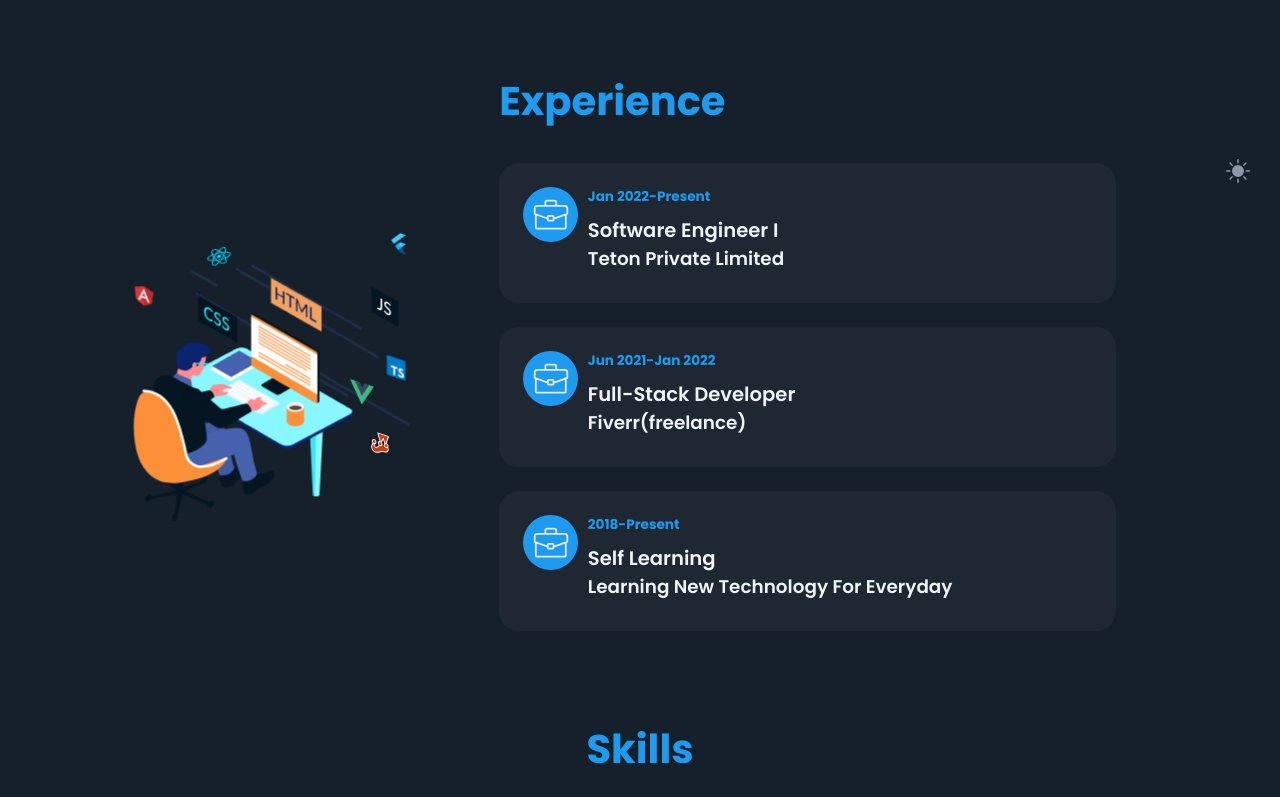
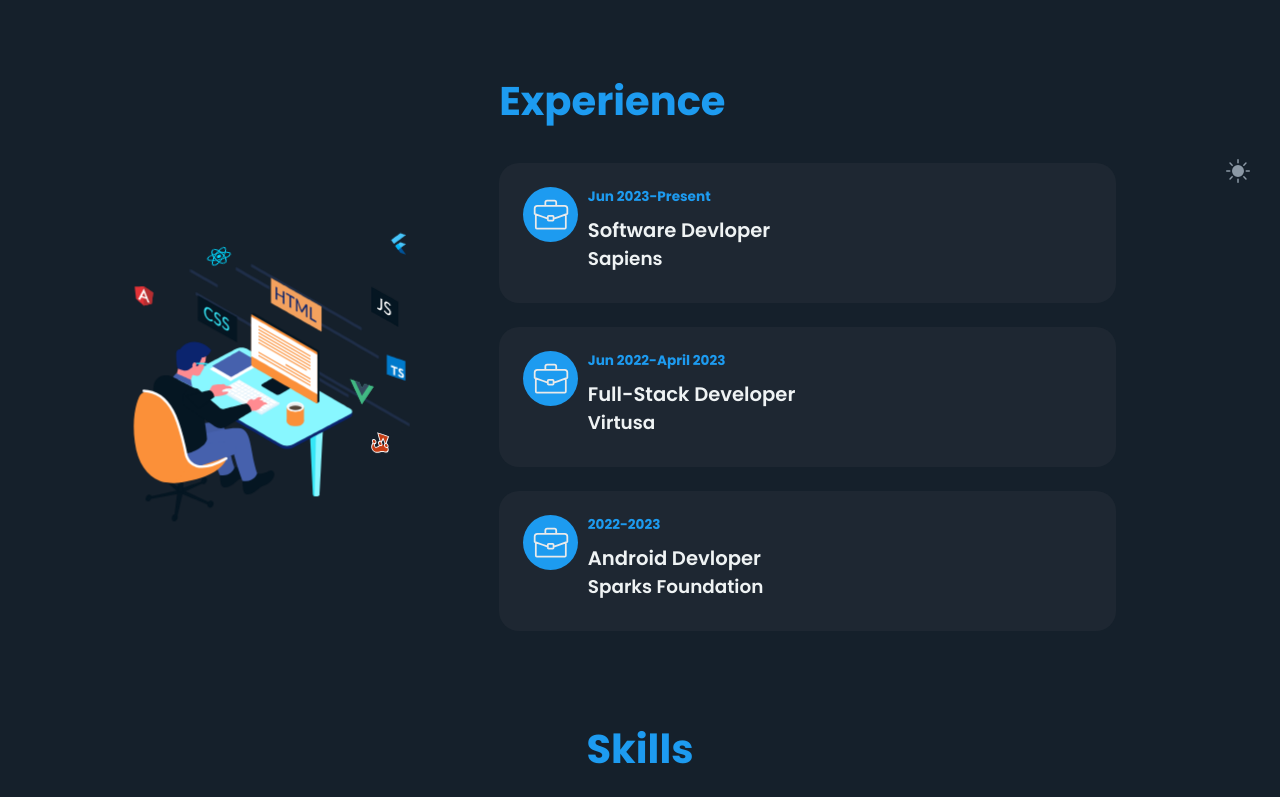
Before and after one commit to harsh3125/port1, a React (Create React App) app: page / in a window 1280 px wide. Shown: the part 531-1328 px from the top of the page. Built offline with nearby package versions, Linux system fonts and the light colour scheme; a web font is replaced by a local one.

Commit message:
Update experienceData.js

```diff
--- a/src/data/experienceData.js
+++ b/src/data/experienceData.js
@@ -1,23 +1,23 @@
 export const experienceData = [
     {
         id: 1,
-        company: 'Teton Private Limited',
-        jobtitle: 'Software Engineer I',
-        startYear: 'Jan 2022',
+        company: 'Sapiens',
+        jobtitle: 'Software Devloper',
+        startYear: 'Jun 2023',
         endYear: 'Present'
     },
     {
         id: 2,
-        company: 'Fiverr(freelance)',
+        company: 'Virtusa',
         jobtitle: 'Full-Stack Developer',
-        startYear: 'Jun 2021',
-        endYear: 'Jan 2022'
+        startYear: 'Jun 2022',
+        endYear: 'April 2023'
     },
     {
         id: 3,
-        company: 'Learning New Technology For Everyday',
-        jobtitle: 'Self Learning',
-        startYear: '2018',
-        endYear: 'Present'
+        company: 'Sparks Foundation',
+        jobtitle: 'Android Devloper',
+        startYear: '2022',
+        endYear: '2023'
     },
 ]
```
